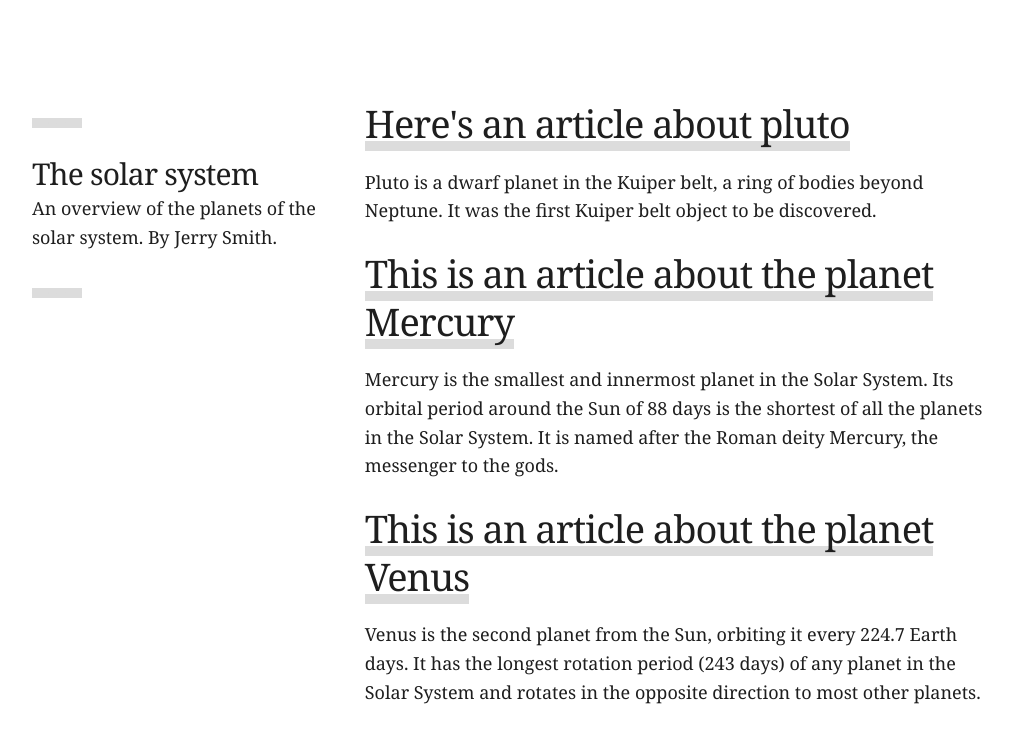
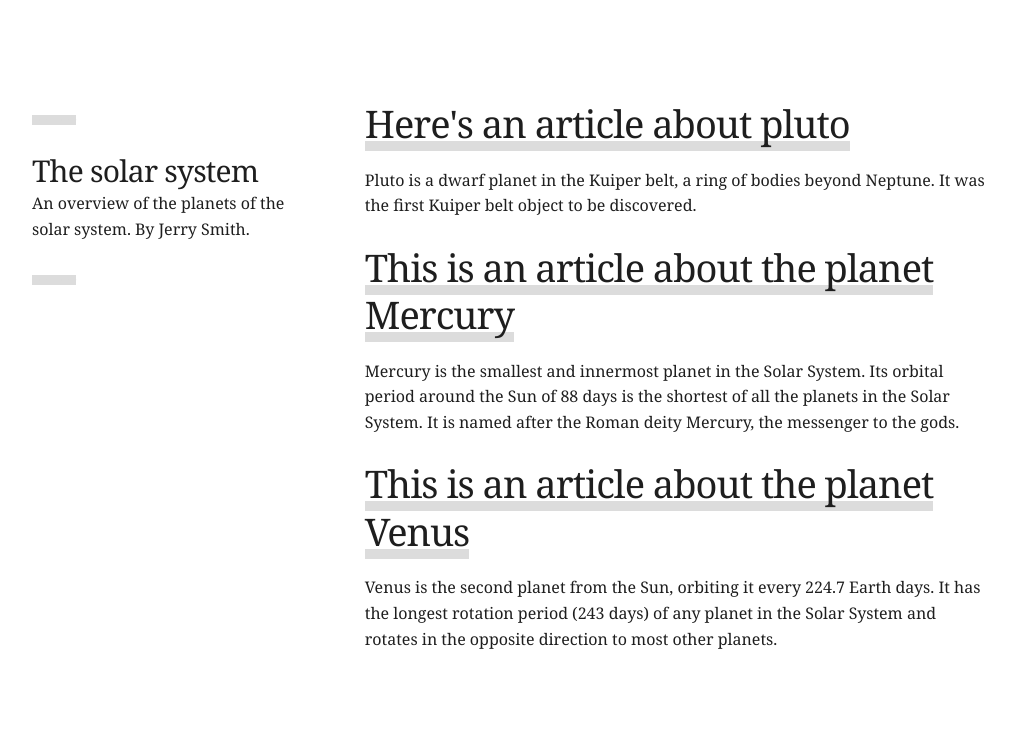
Before and after one commit to dnsos/jekyll-test, a Jekyll site: the page built from index.html, in a window 1280 px wide. Shown: the top 743 px of the page, without its empty margins (128-1143 px from the left). Built offline with Jekyll 4.4.1, drawn with Linux system fonts in a browser that asks for light colours.

Commit message:
Change default font-size of body again

```diff
--- a/_includes/css/skeleton.css
+++ b/_includes/css/skeleton.css
@@ -115,7 +115,7 @@ are based on 10px sizing. So basically 1.5rem = 15px :) */
 html {
   font-size: 62.5%; }
 body {
-  font-size: 1.8em; /* currently ems cause chrome bug misinterpreting rems on body element */
+  font-size: 1.6em; /* currently ems cause chrome bug misinterpreting rems on body element */
   line-height: 1.6;
   font-weight: 400;
   font-family: "Georgia", serif;
```
